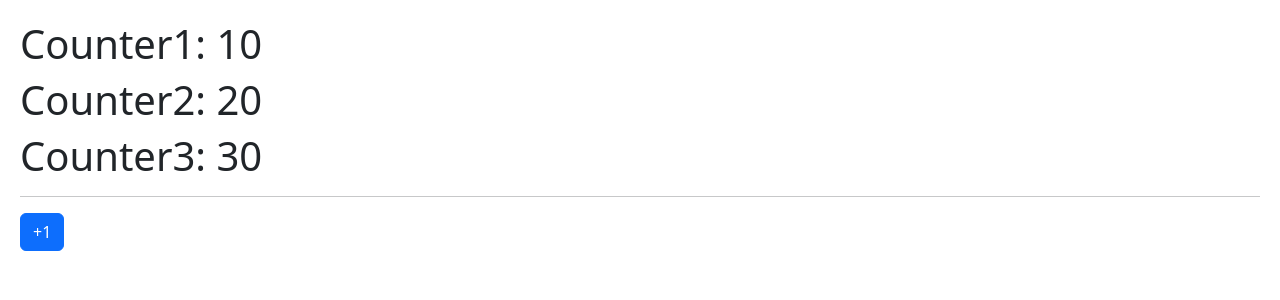
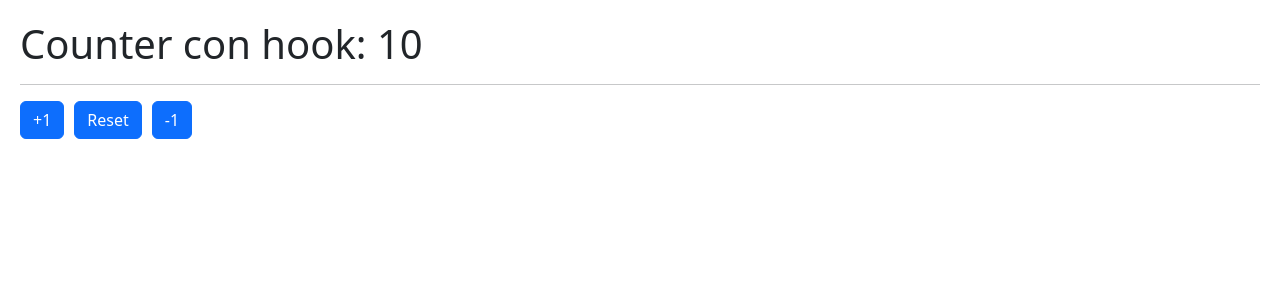
Before and after one commit to dgutierrez21/React-De-cero-a-experto-Hooks-y-MERN-, a React (Vite) app in the folder 05-hooks-app/: page / in a window 1280 px wide. Shown: the top 300 px of the page. Built offline with nearby package versions, Linux system fonts and the light colour scheme.

Commit message:
useCounter - CustomHook

```diff
--- /dev/null
+++ b/05-hooks-app/src/01-useState/CounterWithCustomHook.jsx
@@ -0,0 +1,14 @@
+import { useCounter } from "../hooks/useCounter";
+
+export const CounterWithCustomHook = () => {
+  const { counter } = useCounter();
+  return (
+    <>
+      <h1>Counter con hook: {counter}</h1>
+      <hr />
+      <button className="btn btn-primary">+1</button>
+      <button className="btn btn-primary">Reset</button>
+      <button className="btn btn-primary">-1</button>
+    </>
+  );
+};
--- a/05-hooks-app/src/HooksApp.jsx
+++ b/05-hooks-app/src/HooksApp.jsx
@@ -1,8 +1,12 @@
 import { CounterApp } from "./01-useState/CounterApp";
+import { CounterWithCustomHook } from "./01-useState/CounterWithCustomHook";
 
 const HooksApp = () => {
   return (
-    <CounterApp/>
+    <>
+      {/* <CounterApp /> */}
+      <CounterWithCustomHook />
+    </>
   );
 };
 
--- /dev/null
+++ b/05-hooks-app/src/hooks/useCounter.js
@@ -0,0 +1,9 @@
+import { useState } from "react";
+
+export const useCounter = (valorInicial = 10) => {
+  const [counter, setCounter] = useState(valorInicial);
+
+  return {
+    counter,
+  };
+};
```
